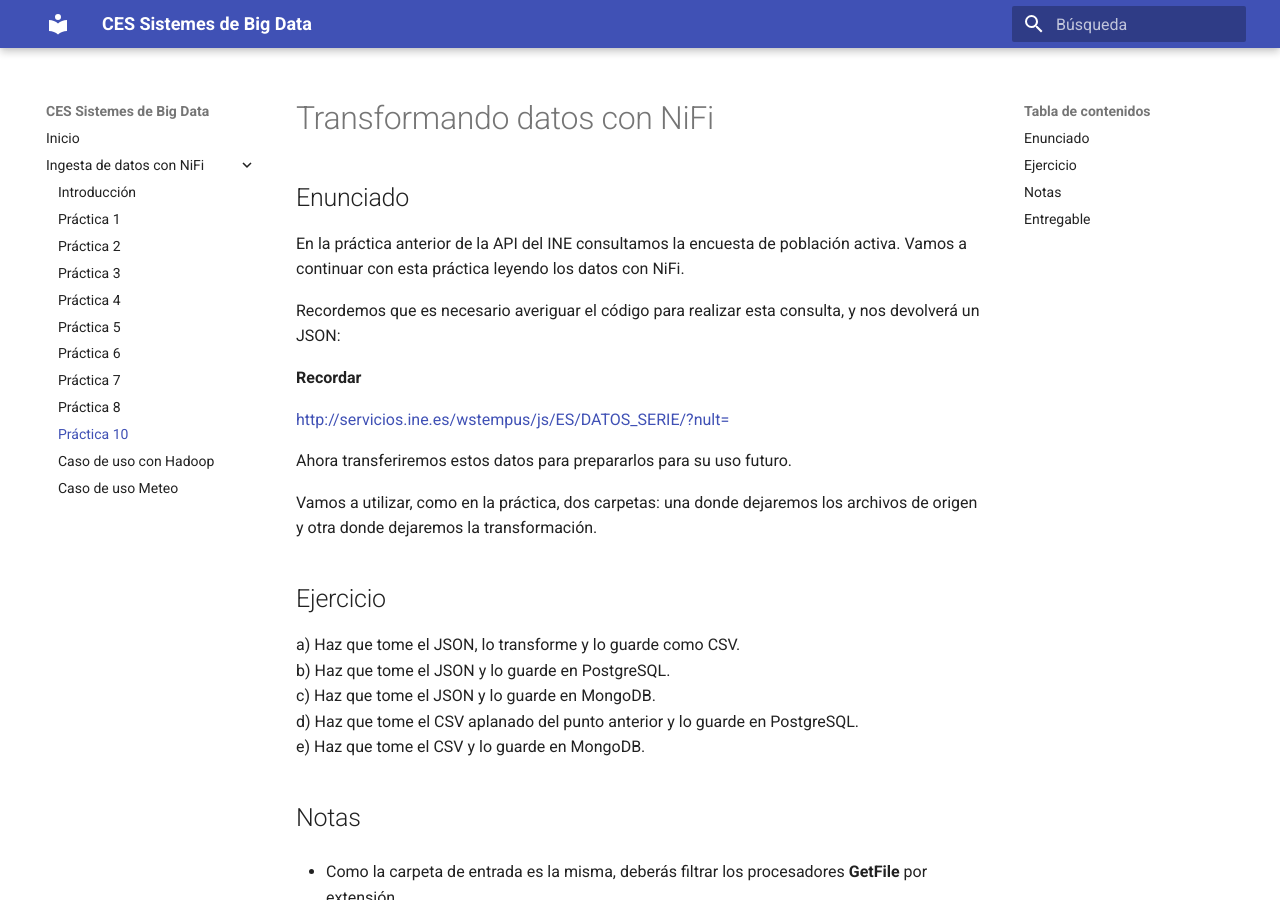
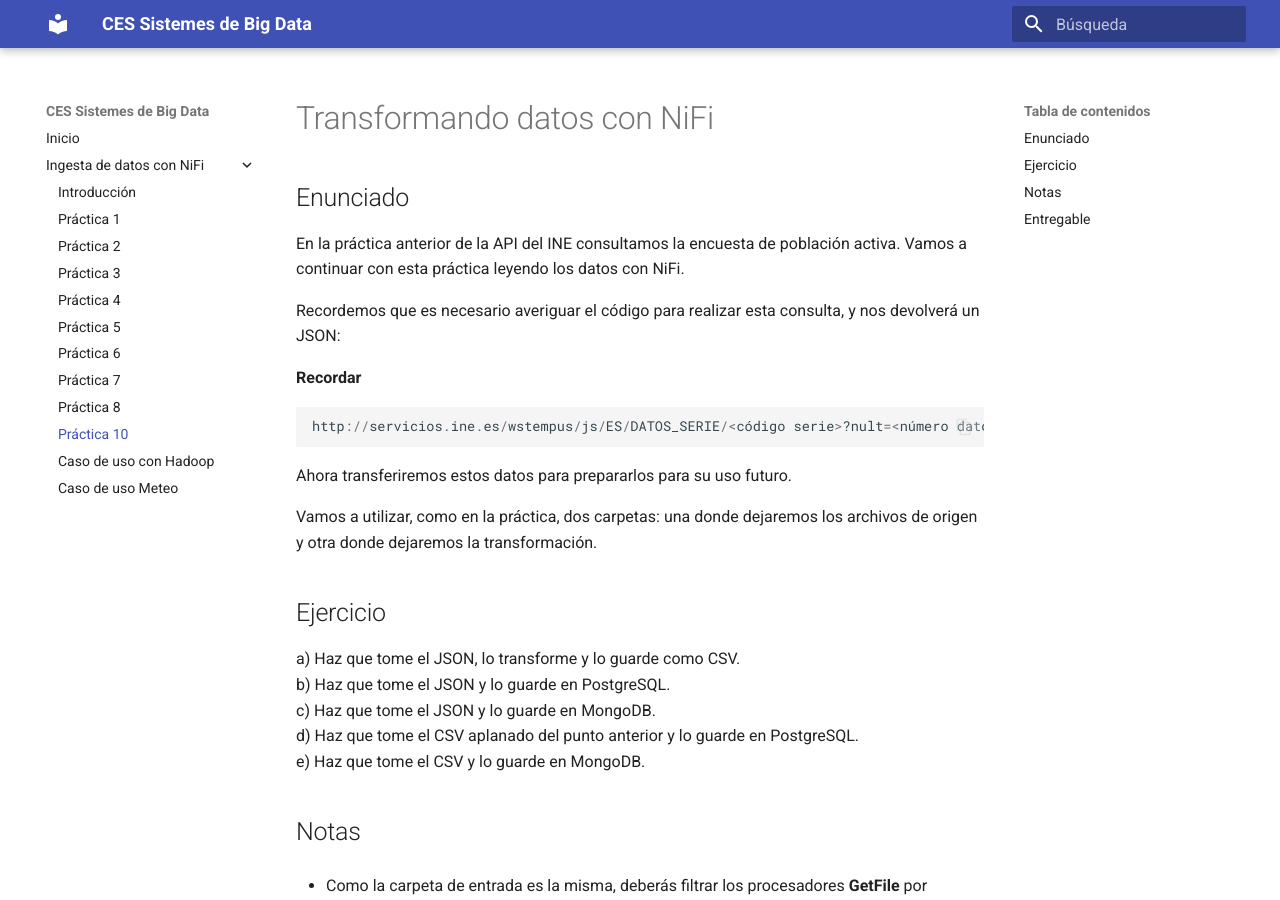
Before and after one commit to jorsodom/bigdata-sb, an MkDocs documentation site: the page built from docs/nifi/nifiPractica10.md, in a window 1280 px wide and 900 px high. Built offline with MkDocs 1.6.1 and Material for MkDocs 9.7.7, drawn with Linux system fonts in a browser that asks for light colours; some of the changed lines change nothing that is shown.

Commit message:
test Nifi/Odi scen

````diff
--- a/docs/nifi/nifiPractica10.md
+++ b/docs/nifi/nifiPractica10.md
@@ -6,7 +6,9 @@ Recordemos que es necesario averiguar el código para realizar esta consulta, y
 
 **Recordar**
 
-[http://servicios.ine.es/wstempus/js/ES/DATOS_SERIE/<código serie>?nult=<número datos>](http://servicios.ine.es/wstempus/js/ES/DATOS_SERIE/<código serie>?nult=<número datos>)
+```python
+http://servicios.ine.es/wstempus/js/ES/DATOS_SERIE/<código serie>?nult=<número datos>
+```
 
 Ahora transferiremos estos datos para prepararlos para su uso futuro.
 
````
